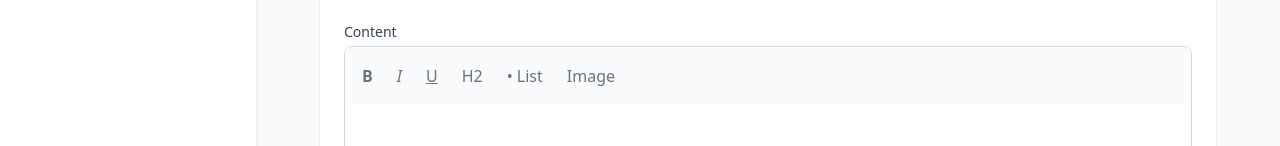
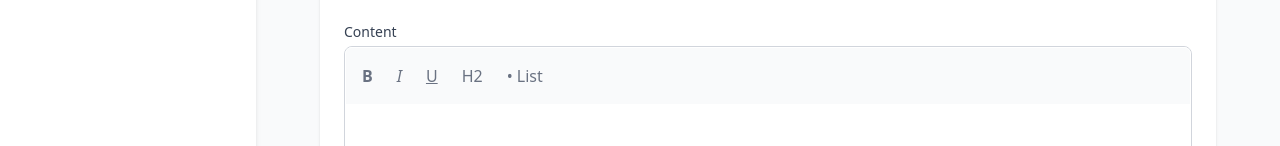
Before and after one commit to mgaungthu/prompt-generator, a Next.js app: page /dashboard/blogs/create in a window 1280 px wide. Shown: the part 180-326 px from the top of the page. Built offline with nearby package versions, Linux system fonts and the light colour scheme; what @supabase/auth-helpers-nextjs would draw is missing.

Commit message:
fix final for vercel

```diff
--- a/src/components/RTEmenu.tsx
+++ b/src/components/RTEmenu.tsx
@@ -1,16 +1,16 @@
 import React from 'react'
+import type { Editor } from '@tiptap/react'
 
-const RTEmenu = ({ editor }) => {
+interface RTEmenuProps {
+  editor: Editor | null;
+}
+
+const RTEmenu: React.FC<RTEmenuProps> = ({ editor }) => {
   if (!editor) {
     return null;
   }
 
-  const addImage = () => {
-    const url = window.prompt('URL');
-    if (url) {
-      editor.chain().focus().setImage({ src: url }).run();
-    }
-  };
+
 
   return (
     <div className="flex flex-wrap gap-2 mb-4 p-2 border rounded-t-md bg-gray-50">
@@ -54,14 +54,7 @@ const RTEmenu = ({ editor }) => {
       >
         • List
       </button>
-      <button
-        type="button"
-        onClick={addImage}
-        className="p-2 text-gray-500 rounded hover:bg-gray-100"
-        title="Add Image"
-      >
-        Image
-      </button>
+
     </div>
   );
 };
```
